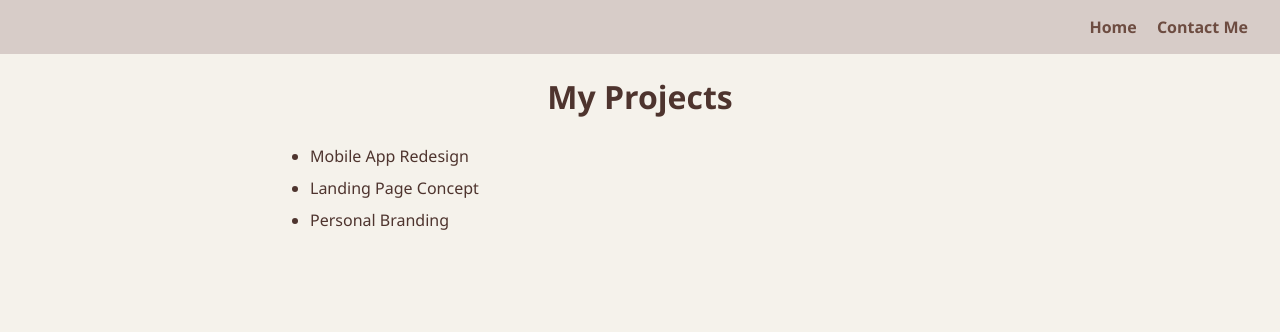
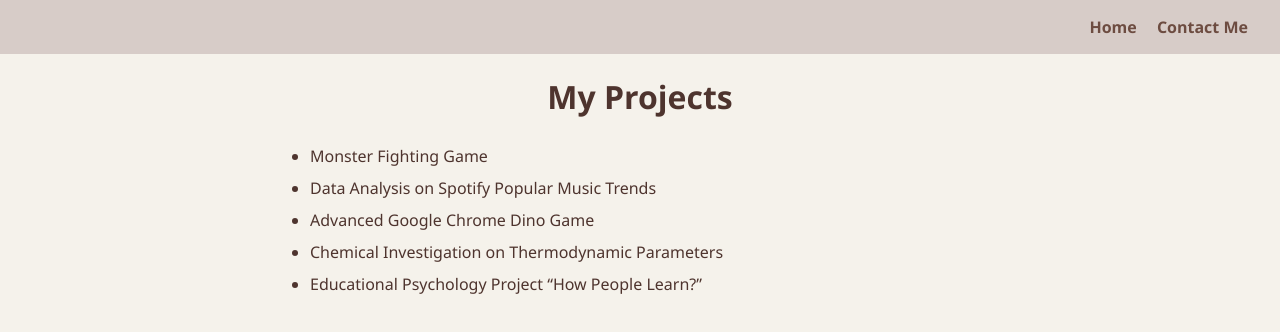
Before and after one commit to raw012/my-portfolio, a plain HTML site: page projects.html in a window 1280 px wide. Drawn offline with Linux system fonts and the light colour scheme.

Commit message:
Add files via upload

```diff
--- a/projects.html
+++ b/projects.html
@@ -80,19 +80,23 @@
           - line-height:2 adds space between lines -->
 
 
-     <li>Mobile App Redesign</li>
+     <li>Monster Fighting Game</li>
 
      <!-- List item: project name -->
 
 
-     <li>Landing Page Concept</li>
+     <li>Data Analysis on Spotify Popular Music Trends</li>
 
      <!-- Another list item -->
 
 
-     <li>Personal Branding</li>
+     <li>Advanced Google Chrome Dino Game</li>
 
      <!-- Another list item -->
+     <li>Chemical Investigation on Thermodynamic Parameters</li>
+
+     <li>Educational Psychology Project “How People Learn?”  </li>
+
 
    </ul>
 
```
Also changed, not shown: contact.html (+1 -1 lines), index.html (+3 -3 lines), image.jpg (added).
